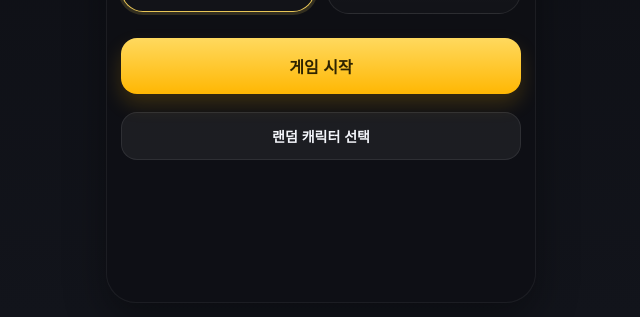
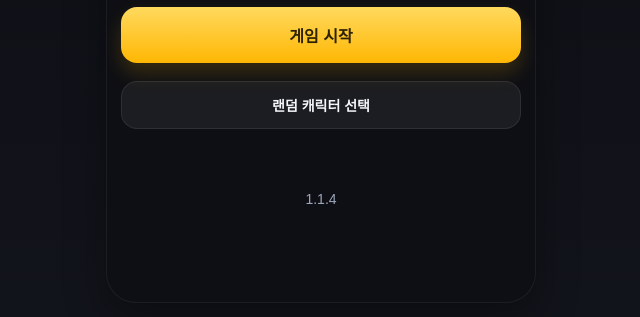
Before and after one commit to volant97/CheeseReels, a plain HTML site: page index.html in a window 1280 px wide. Shown: the part 483-800 px from the top of the page, without its empty margins (319-959 px from the left). Drawn offline with Linux system fonts and the light colour scheme.

Commit message:
v1.1.4_버전표시

```diff
--- a/index.html
+++ b/index.html
@@ -57,6 +57,13 @@
         touch-action: none;
       }
 
+      .version {
+        position: relative;
+        top: 30px;
+        color: var(--muted);
+        font-size: 14px;
+      }
+
       .app {
         width: min(100%, 430px);
         height: min(100vh - 28px, 860px);
@@ -962,6 +969,7 @@
 
         <button class="primary-btn" id="startBtn">게임 시작</button>
         <button class="secondary-btn" id="randomBtn">랜덤 캐릭터 선택</button>
+        <p id="version" class="version"></p>
       </div>
 
       <div class="screen game-screen" id="gameScreen">
@@ -1080,6 +1088,10 @@
 
     <script>
       (() => {
+        // 버전 관리(ver)
+        const VERSION = "1.1.4";
+        document.getElementById("version").textContent = VERSION;
+
         const BASE_STAY_TIME = 2000;
 
         const CHARACTERS = {
```
Also changed, not shown: 1 other file.
